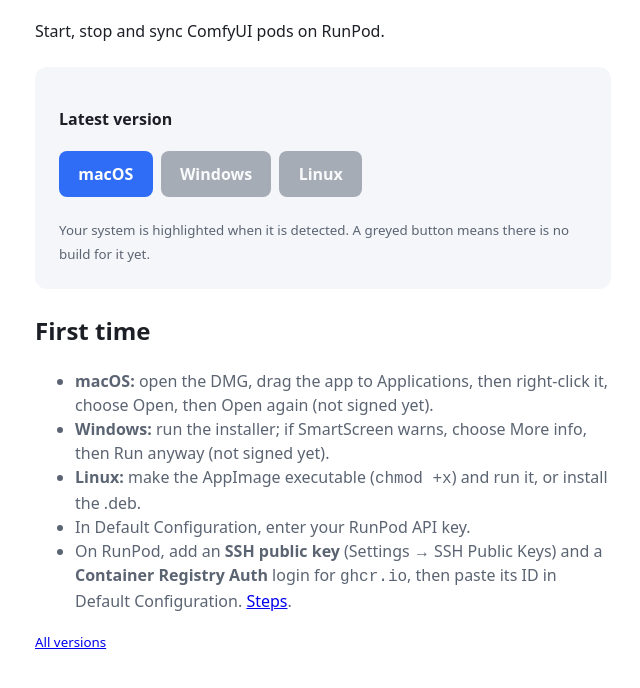
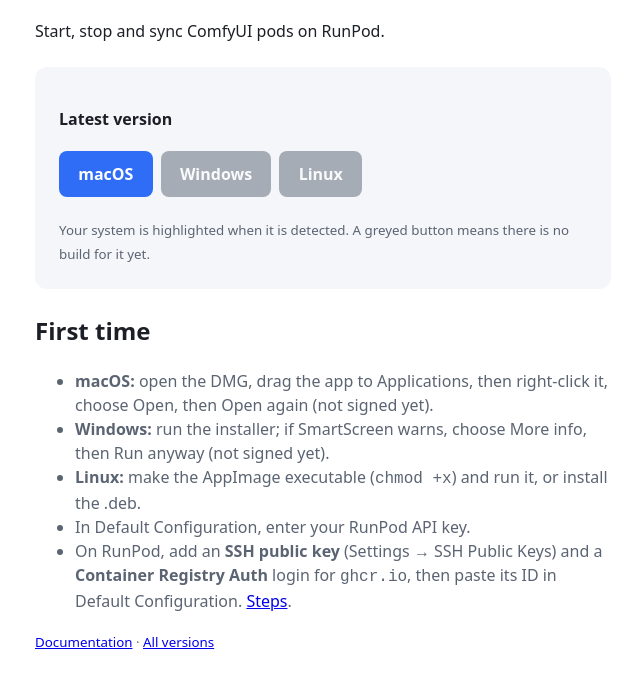
Before and after one commit to bluecollardev/downloads, a plain HTML site: page index.html in a window 1280 px wide. Shown: the part 120-808 px from the top of the page, without its empty margins (317-957 px from the left). Drawn offline with Linux system fonts and the light colour scheme; no server answers.

Commit message:
update the page

```diff
--- a/index.html
+++ b/index.html
@@ -30,7 +30,7 @@
   <li>In Default Configuration, enter your RunPod API key.</li>
   <li>On RunPod, add an <strong>SSH public key</strong> (Settings → SSH Public Keys) and a <strong>Container Registry Auth</strong> login for <code>ghcr.io</code>, then paste its ID in Default Configuration. <a href="https://github.com/bluecollardev/comfy-workflow#first-time-on-a-runpod-account-every-new-user-does-this-once">Steps</a>.</li>
 </ul>
-<p><small><a href="https://github.com/bluecollardev/downloads/releases">All versions</a></small></p>
+<p><small><a href="docs/">Documentation</a> · <a href="https://github.com/bluecollardev/downloads/releases">All versions</a></small></p>
 </main>
 <script>
 const os = /Win/.test(navigator.platform) ? 'win' : /Linux|X11/.test(navigator.userAgent) && !/Android/.test(navigator.userAgent) ? 'linux' : 'mac'
```
